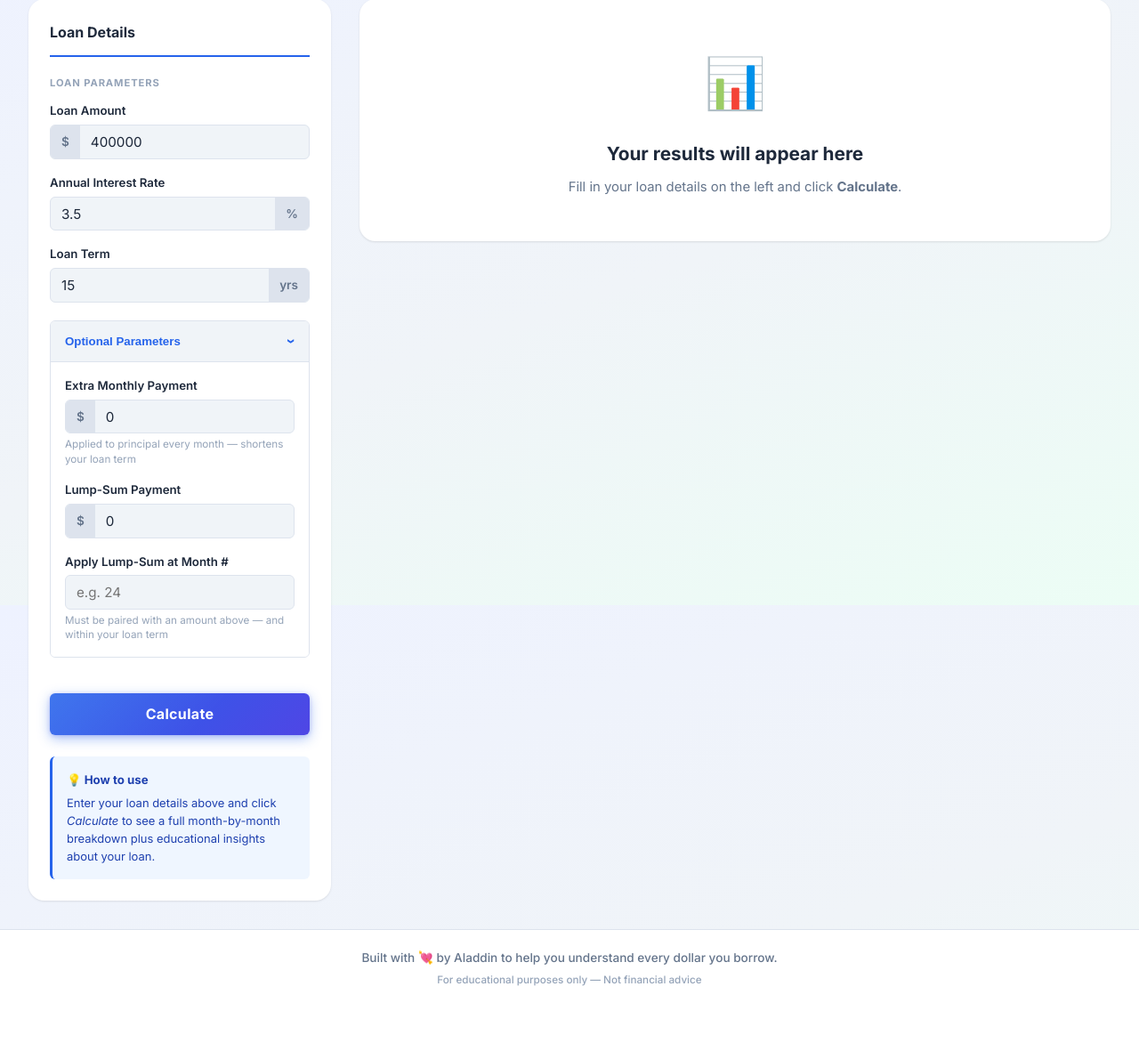
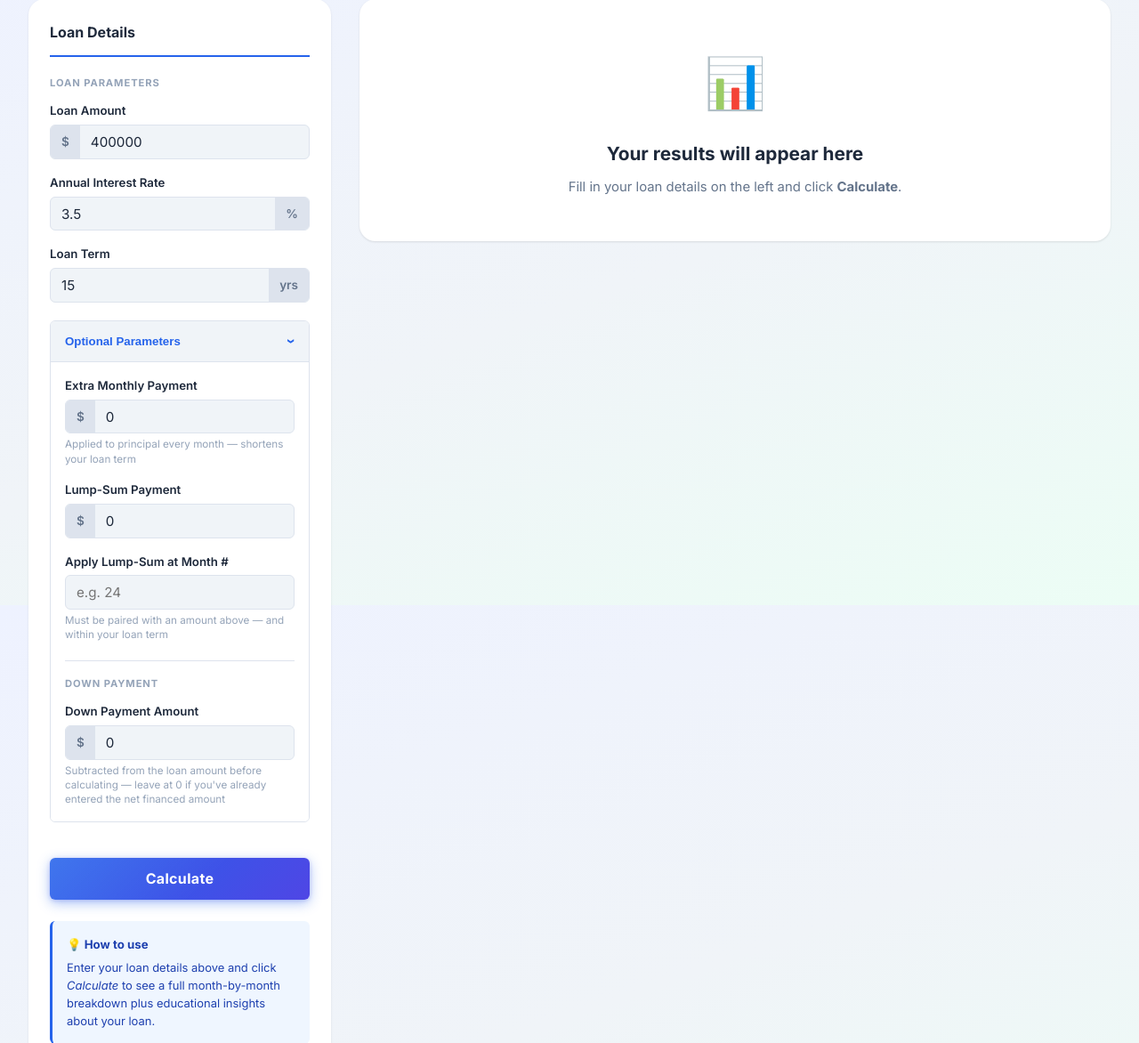
Before and after one commit to aladinz/loansavvy_calculator, a FastAPI app: page / in a window 1280 px wide, after a click that opens the changed part. Shown: the part 120-1292 px from the top of the page at 89% size. Before the commit the page ends 1228 px from the top, so only its background shows below. Run offline with FastAPI, Linux system fonts and the light colour scheme.

Commit message:
feat: add down payment, auto savings comparison, and rate savings education
- Add Down Payment field (optional): subtracts from principal before all
  calculations; Principal card updates to show financed amount + down/home price
- Remove manual Savings Comparison inputs (baseline rate & term fields)
- Auto-compare every loan vs 30-yr at same rate: Interest Saved and Months
  Saved cards appear automatically when the current loan beats the baseline
- Enrich Term Advantage explanation with exact dollar and month savings;
  30-yr loans now show concrete 15-yr comparison numbers
- Add new 'The Power of a Lower Rate' educational block: shows exactly how
  much interest and monthly payment would change with a 1% rate reduction,
  teaching users why shopping for a better rate matters

```diff
--- a/main.py
+++ b/main.py
@@ -13,7 +13,7 @@ from __future__ import annotations
 
 from typing import Optional
 
-from fastapi import FastAPI, Request
+from fastapi import FastAPI, HTTPException, Request
 from fastapi.responses import HTMLResponse
 from fastapi.staticfiles import StaticFiles
 from fastapi.templating import Jinja2Templates
@@ -39,6 +39,7 @@ class LoanInputs(BaseModel):
     years: int = Field(..., ge=1, le=50, description="Loan term in years")
     extra_payment: float = Field(0.0, ge=0, description="Additional monthly principal payment")
     lump_sum: Optional[LumpSum] = None
+    down_payment: float = Field(0.0, ge=0, description="Down payment subtracted from principal before financing")
 
 
 # ──────────────────────────── Financial-math functions ─────────────────────────
@@ -190,21 +191,61 @@ def generate_explanations(
         ref_payment  = compute_monthly_payment(principal, annual_rate, 30)
         ref_schedule = build_amortization_schedule(principal, annual_rate, 30)
         ref_interest = round(sum(r["interest_component"] for r in ref_schedule), 2)
-        interest_saved = round(ref_interest - total_interest, 2)
+        term_interest_saved = round(ref_interest - total_interest, 2)
+        term_months_saved   = len(ref_schedule) - payoff_months
         term_advantage = (
             f"By choosing a {years}-year term instead of 30 years, you save "
-            f"${interest_saved:,.2f} in total interest. A 30-year loan on the same "
+            f"${term_interest_saved:,.2f} in total interest and pay off your loan "
+            f"{term_months_saved} months sooner. A 30-year loan on the same "
             f"${principal:,.0f} at {annual_rate}% would carry a lower monthly payment "
             f"of ${ref_payment:,.2f}, but you would pay ${ref_interest:,.2f} in "
-            f"interest over the life of the loan — ${interest_saved:,.2f} more than "
-            f"your {years}-year plan. Your shorter term keeps more money in your pocket."
+            f"interest over the life of the loan — ${term_interest_saved:,.2f} more than "
+            f"your {years}-year plan. A shorter term means a higher monthly payment, "
+            f"but every extra dollar goes straight to reducing your balance, not to "
+            f"the lender. Your shorter term keeps more money in your pocket."
         )
     else:
+        ref_payment_15  = compute_monthly_payment(principal, annual_rate, 15)
+        ref_schedule_15 = build_amortization_schedule(principal, annual_rate, 15)
+        ref_interest_15 = round(sum(r["interest_component"] for r in ref_schedule_15), 2)
+        term_interest_saved = round(total_interest - ref_interest_15, 2)
+        extra_per_month     = round(ref_payment_15 - monthly_payment, 2)
         term_advantage = (
-            f"You have selected a {years}-year term. For a shorter-term comparison, "
-            f"consider re-running the calculator with a 15-year term to see how much "
-            f"interest you could save — the higher monthly payment often pays for "
-            f"itself many times over in reduced interest."
+            f"You have selected a {years}-year term. Consider what a 15-year term would "
+            f"look like: your monthly payment would rise by ${extra_per_month:,.2f} "
+            f"(to ${ref_payment_15:,.2f}), but you would save ${term_interest_saved:,.2f} "
+            f"in total interest and be debt-free 15 years earlier. "
+            f"That extra monthly payment often pays for itself many times over — "
+            f"try re-running the calculator with a 15-year term to see the full numbers."
+        )
+
+    # ── Section 5: Rate Savings ────────────────────────────────────────────────
+    if annual_rate > 0:
+        lower_rate          = max(round(annual_rate - 1.0, 2), 0.01)
+        lower_schedule      = build_amortization_schedule(principal, lower_rate, years)
+        lower_interest      = round(sum(r["interest_component"] for r in lower_schedule), 2)
+        rate_interest_saved = round(total_interest - lower_interest, 2)
+        lower_payment       = compute_monthly_payment(principal, lower_rate, years)
+        monthly_diff        = round(monthly_payment - lower_payment, 2)
+        rate_savings = (
+            f"Your interest rate has a powerful long-term impact. At your current "
+            f"{annual_rate}% rate you will pay ${total_interest:,.2f} in total interest "
+            f"over {years} years. If your rate were just 1% lower — at {lower_rate}% — "
+            f"your monthly payment would fall by ${monthly_diff:,.2f} "
+            f"(down to ${lower_payment:,.2f}) and you would save "
+            f"${rate_interest_saved:,.2f} in total interest over the life of the loan. "
+            f"Even a quarter-point reduction adds up to thousands of dollars over time. "
+            f"This is why shopping around for the best rate before signing, and "
+            f"improving your credit score in the months leading up to your application, "
+            f"is one of the highest-leverage financial moves you can make."
+        )
+    else:
+        rate_savings = (
+            f"You are modeling a 0% interest loan. In practice, even a 1% annual rate on a "
+            f"${principal:,.0f} loan adds roughly ${round(principal * 0.01 / 12, 2):,.2f} "
+            f"in interest every month at the start. A lower rate always means less money "
+            f"paid to the lender and more staying in your pocket — so negotiating or "
+            f"shopping for the lowest possible rate is always worthwhile."
         )
 
     return {
@@ -213,6 +254,7 @@ def generate_explanations(
         "principal_interest_relationship": pi_relationship,
         "long_term_implications": long_term,
         "term_advantage": term_advantage,
+        "rate_savings": rate_savings,
     }
 
 
@@ -231,27 +273,45 @@ async def calculate(loan: LoanInputs):
       - Summary numbers (monthly_payment, total_interest, total_paid, payoff_months)
       - Full amortization_schedule (list of monthly rows)
       - Educational explanations (4 sections + narrative summary)
+      - Savings comparison (interest_saved, months_saved vs a baseline scenario)
     """
+    # Validate down payment
+    if loan.down_payment >= loan.principal:
+        raise HTTPException(
+            status_code=422,
+            detail="Down payment must be less than the loan principal.",
+        )
+
     # Convert lump_sum Pydantic model to a plain dict for the math functions
     lump_sum_dict: Optional[dict] = None
     if loan.lump_sum:
         lump_sum_dict = {"month": loan.lump_sum.month, "amount": loan.lump_sum.amount}
 
+    # Effective principal after subtracting down payment
+    effective_principal = round(loan.principal - loan.down_payment, 2)
+
     schedule = build_amortization_schedule(
-        principal=loan.principal,
+        principal=effective_principal,
         annual_rate=loan.annual_rate,
         years=loan.years,
         extra_payment=loan.extra_payment,
         lump_sum=lump_sum_dict,
     )
 
-    monthly_payment = compute_monthly_payment(loan.principal, loan.annual_rate, loan.years)
+    monthly_payment = compute_monthly_payment(effective_principal, loan.annual_rate, loan.years)
     total_interest  = round(sum(row["interest_component"] for row in schedule), 2)
     total_paid      = round(sum(row["payment"] for row in schedule), 2)
     payoff_months   = len(schedule)
 
+    # ── Savings vs 30-year baseline (always auto-computed, same rate) ───────────
+    baseline_schedule = build_amortization_schedule(effective_principal, loan.annual_rate, 30)
+    baseline_interest = round(sum(r["interest_component"] for r in baseline_schedule), 2)
+    baseline_months   = len(baseline_schedule)
+    interest_saved    = round(baseline_interest - total_interest, 2)
+    months_saved      = baseline_months - payoff_months
+
     explanations = generate_explanations(
-        principal=loan.principal,
+        principal=effective_principal,
         annual_rate=loan.annual_rate,
         years=loan.years,
         monthly_payment=monthly_payment,
@@ -262,16 +322,24 @@ async def calculate(loan: LoanInputs):
 
     return {
         "inputs": {
-            "principal": loan.principal,
-            "annual_rate": loan.annual_rate,
-            "years": loan.years,
-            "extra_payment": loan.extra_payment,
-            "lump_sum": lump_sum_dict,
+            "principal":           loan.principal,
+            "annual_rate":         loan.annual_rate,
+            "years":               loan.years,
+            "extra_payment":       loan.extra_payment,
+            "lump_sum":            lump_sum_dict,
+            "down_payment":        loan.down_payment,
+            "effective_principal": effective_principal,
         },
-        "monthly_payment": monthly_payment,
-        "total_interest": total_interest,
-        "total_paid": total_paid,
-        "payoff_months": payoff_months,
+        "monthly_payment":  monthly_payment,
+        "total_interest":   total_interest,
+        "total_paid":       total_paid,
+        "payoff_months":    payoff_months,
+        "interest_saved":   interest_saved,
+        "months_saved":     months_saved,
+        "comparison": {
+            "rate":  loan.annual_rate,
+            "years": 30,
+        },
         "amortization_schedule": schedule,
-        "explanations": explanations,
+        "explanations":          explanations,
     }
--- a/static/css/styles.css
+++ b/static/css/styles.css
@@ -169,6 +169,22 @@ body {
   color: var(--c-text);
 }
 
+[data-theme="dark"] .input-wrap input:-webkit-autofill,
+[data-theme="dark"] .field > input:-webkit-autofill {
+  -webkit-box-shadow: 0 0 0 1000px #1e293b inset !important;
+  -webkit-text-fill-color: var(--c-text) !important;
+  caret-color: var(--c-text);
+}
+
+@media (prefers-color-scheme: dark) {
+  :root:not([data-theme="light"]) .input-wrap input:-webkit-autofill,
+  :root:not([data-theme="light"]) .field > input:-webkit-autofill {
+    -webkit-box-shadow: 0 0 0 1000px #1e293b inset !important;
+    -webkit-text-fill-color: #f1f5f9 !important;
+    caret-color: #f1f5f9;
+  }
+}
+
 [data-theme="dark"] .collapsible-trigger {
   background: #1e293b;
 }
@@ -324,7 +340,7 @@ body {
 .input-wrap:focus-within {
   border-color: var(--c-accent);
   box-shadow: 0 0 0 3px rgba(37,99,235,.13);
-  background: #fff;
+  background: var(--c-surface);
 }
 
 .input-affix {
@@ -367,7 +383,7 @@ body {
   outline: none;
   border-color: var(--c-accent);
   box-shadow: 0 0 0 3px rgba(37,99,235,.13);
-  background: #fff;
+  background: var(--c-surface);
 }
 
 .field-hint {
--- a/static/js/app.js
+++ b/static/js/app.js
@@ -87,9 +87,12 @@ function loadFromURL() {
   const extra     = p.get('extra');
   const lumpAmt   = p.get('lump_amount');
   const lumpMonth = p.get('lump_month');
-  if (extra)     document.getElementById('extra_payment').value = extra;
-  if (lumpAmt)   document.getElementById('lump_amount').value   = lumpAmt;
-  if (lumpMonth) document.getElementById('lump_month').value    = lumpMonth;
+  const down      = p.get('down_payment');
+
+  if (extra)     document.getElementById('extra_payment').value   = extra;
+  if (lumpAmt)   document.getElementById('lump_amount').value      = lumpAmt;
+  if (lumpMonth) document.getElementById('lump_month').value       = lumpMonth;
+  if (down)      document.getElementById('down_payment').value     = down;
 
   // Auto-calculate if the required trio is present
   if (principal && rate && years) {
@@ -107,11 +110,12 @@ function pushURL(payload) {
     rate:      payload.annual_rate,
     years:     payload.years,
   });
-  if (payload.extra_payment) p.set('extra', payload.extra_payment);
+  if (payload.extra_payment)    p.set('extra',        payload.extra_payment);
   if (payload.lump_sum) {
     p.set('lump_amount', payload.lump_sum.amount);
     p.set('lump_month',  payload.lump_sum.month);
   }
+  if (payload.down_payment)     p.set('down_payment', payload.down_payment);
   history.pushState({}, '', '?' + p.toString());
 }
 
@@ -168,12 +172,13 @@ form.addEventListener('submit', async (e) => {
 // Build the request payload from form values
 // ══════════════════════════════════════════════════════════════════════════════
 function buildPayload() {
-  const principal    = parseFloat(document.getElementById('principal').value);
-  const annualRate   = parseFloat(document.getElementById('annual_rate').value);
-  const years        = parseInt(document.getElementById('years').value, 10);
-  const extraPayment = parseFloat(document.getElementById('extra_payment').value) || 0;
-  const lumpAmount   = parseFloat(document.getElementById('lump_amount').value)   || 0;
-  const lumpMonth    = parseInt(document.getElementById('lump_month').value, 10)  || 0;
+  const principal      = parseFloat(document.getElementById('principal').value);
+  const annualRate     = parseFloat(document.getElementById('annual_rate').value);
+  const years          = parseInt(document.getElementById('years').value, 10);
+  const extraPayment   = parseFloat(document.getElementById('extra_payment').value) || 0;
+  const lumpAmount     = parseFloat(document.getElementById('lump_amount').value)   || 0;
+  const lumpMonth      = parseInt(document.getElementById('lump_month').value, 10)  || 0;
+  const downPayment    = parseFloat(document.getElementById('down_payment').value)  || 0;
 
   // ── Required field validation ──────────────────────────────────────────────
   if (isNaN(principal) || principal <= 0) {
@@ -192,6 +197,11 @@ function buildPayload() {
   // ── Optional field validation ──────────────────────────────────────────────
   if (extraPayment < 0) {
     showError('Extra monthly payment cannot be negative.');
+    return null;
+  }
+
+  if (downPayment > 0 && downPayment >= principal) {
+    showError('Down payment must be less than the loan amount.');
     return null;
   }
 
@@ -217,7 +227,7 @@ function buildPayload() {
   // ── Build payload ──────────────────────────────────────────────────────────
   const payload = {
     principal,
-    annual_rate: annualRate,
+    annual_rate:   annualRate,
     years,
     extra_payment: extraPayment,
   };
@@ -225,6 +235,7 @@ function buildPayload() {
   if (hasLumpAmount && hasLumpMonth) {
     payload.lump_sum = { month: lumpMonth, amount: lumpAmount };
   }
+  if (downPayment > 0) payload.down_payment = downPayment;
 
   return payload;
 }
@@ -273,15 +284,25 @@ function renderResults(data) {
 // Summary cards
 // ══════════════════════════════════════════════════════════════════════════════
 function renderCards(data) {
-  const { inputs, monthly_payment, total_interest, total_paid, payoff_months } = data;
+  const { inputs, monthly_payment, total_interest, total_paid, payoff_months,
+          interest_saved, months_saved, comparison } = data;
 
-  const actualYears  = (payoff_months / 12).toFixed(1);
-  const costRatio    = (total_paid / inputs.principal).toFixed(2);
-  const baseMonths   = inputs.years * 12;
-  const savedMonths  = baseMonths - payoff_months;
+  const actualYears       = (payoff_months / 12).toFixed(1);
+  const financedPrincipal = inputs.effective_principal ?? inputs.principal;
+  const costRatio         = (total_paid / financedPrincipal).toFixed(2);
+  const baseMonths        = inputs.years * 12;
+  const savedMonths       = baseMonths - payoff_months;
 
   const cards = [
-    {
+    inputs.down_payment > 0
+      ? {
+          label: 'Loan Amount',
+          value: fmt(financedPrincipal),
+          sub:   `${fmt(inputs.down_payment)} down · ${fmt(inputs.principal)} home price`,
+          mod:   'accent',
+          icon:  '🏠',
+        }
+      : {
           label: 'Principal',
           value: fmt(inputs.principal),
           sub:   '',
@@ -332,6 +353,27 @@ function renderCards(data) {
     },
   ];
 
+  // ── Savings comparison cards (shown when the current loan beats the baseline) ──
+  const compLabel = `vs ${comparison.years}yr @ ${comparison.rate}%`;
+  if (interest_saved > 0) {
+    cards.push({
+      label: 'Interest Saved',
+      value: fmt(interest_saved),
+      sub:   compLabel,
+      mod:   'success',
+      icon:  '💰',
+    });
+  }
+  if (months_saved > 0) {
+    cards.push({
+      label: 'Months Saved',
+      value: String(months_saved),
+      sub:   compLabel,
+      mod:   'success',
+      icon:  '⏳',
+    });
+  }
+
   cardsGrid.innerHTML = cards
     .map((c, i) => /* html */`
       <div class="card${c.mod ? ' card--' + c.mod : ''}" style="--card-delay:${i * 55}ms">
@@ -357,6 +399,7 @@ const EDU_SECTIONS = [
   { key: 'principal_interest_relationship', icon: '⚖️', title: 'Principal / Interest Relationship' },
   { key: 'long_term_implications',          icon: '🔭', title: 'Long-Term Implications' },
   { key: 'term_advantage',                  icon: '⏱️', title: 'Term Advantage' },
+  { key: 'rate_savings',                    icon: '📉', title: 'The Power of a Lower Rate' },
   {
     icon: '🏦',
     title: 'Down Payment vs. Loan Amount',
--- a/templates/index.html
+++ b/templates/index.html
@@ -132,6 +132,22 @@
               <span class="field-hint">Must be paired with an amount above — and within your loan term</span>
             </div>
 
+            <!-- ── Down Payment ─────────────────────────────────────── -->
+            <p class="field-group-label" style="margin-top:var(--sp-5);padding-top:var(--sp-4);border-top:1px solid var(--c-border);">Down Payment</p>
+
+            <div class="field">
+              <label for="down_payment">Down Payment Amount</label>
+              <div class="input-wrap input-wrap--prefix">
+                <span class="input-affix">$</span>
+                <input
+                  type="number" id="down_payment" name="down_payment"
+                  placeholder="0" value="0"
+                  min="0" step="1000"
+                />
+              </div>
+              <span class="field-hint">Subtracted from the loan amount before calculating — leave at 0 if you've already entered the net financed amount</span>
+            </div>
+
           </div><!-- /collapsible-body -->
         </div><!-- /optional field-group -->
 
```
Lines whose indentation alone changed are shown as unchanged.
